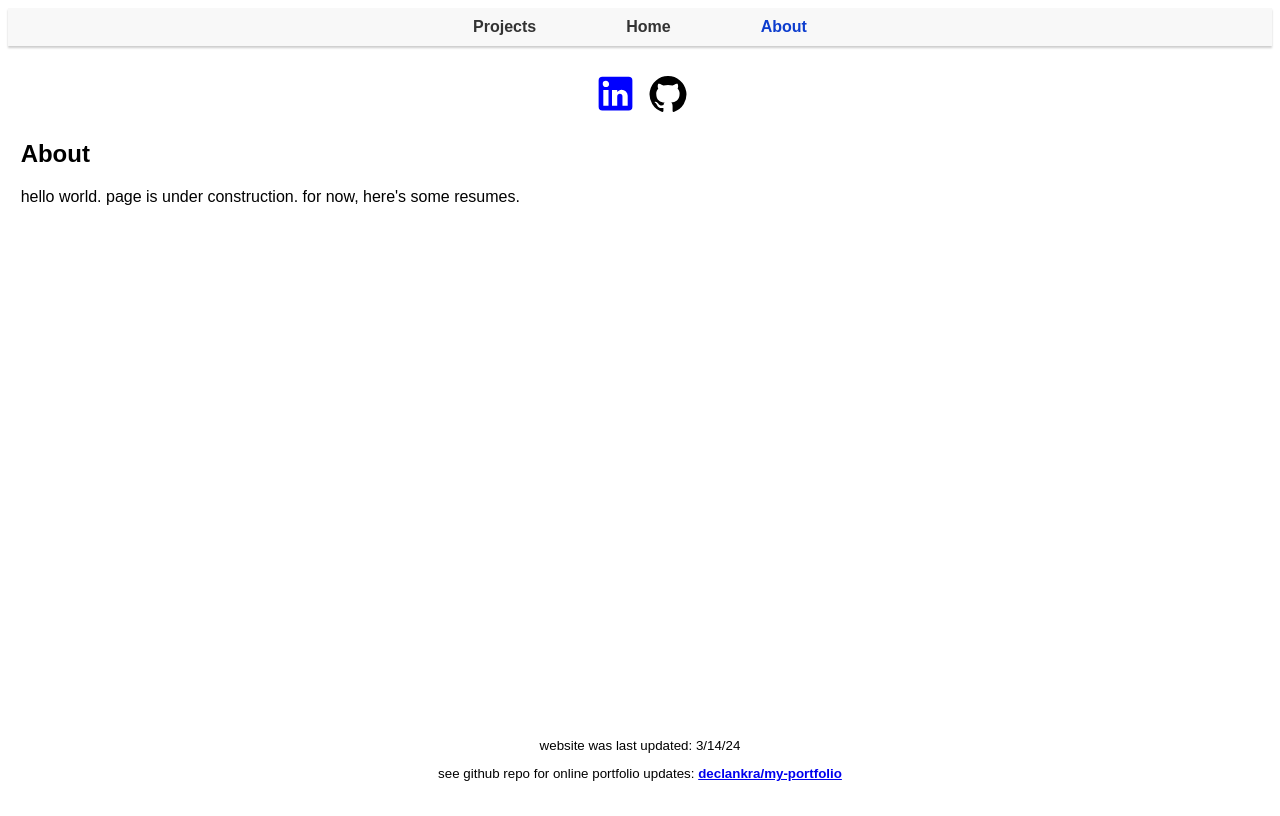
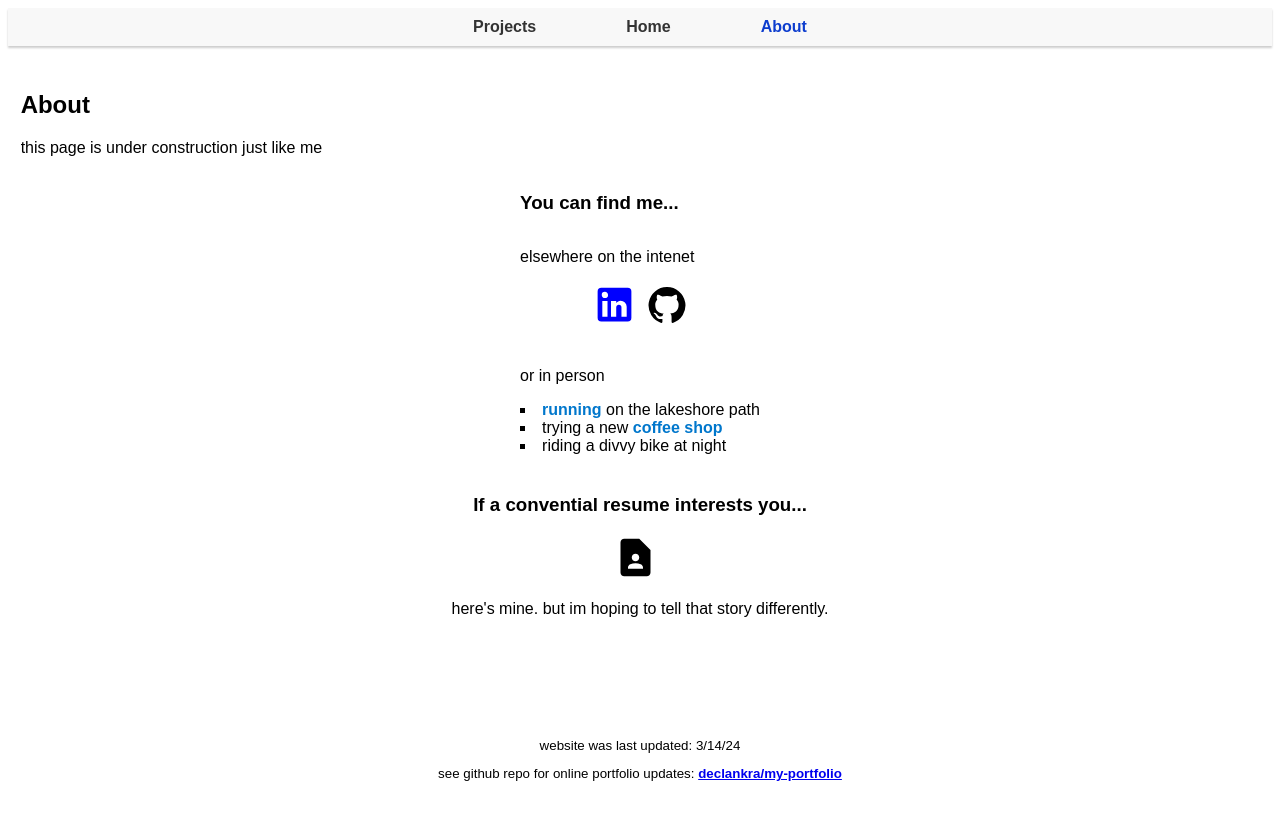
Before and after one commit to declankra/my-portfolio, a React (Create React App) app: page /about in a window 1280 px wide. Built offline with nearby package versions, Linux system fonts and the light colour scheme; what webfontloader would draw is missing.

Commit message:
finished about page + minor changes

```diff
--- a/src/index.css
+++ b/src/index.css
@@ -16,9 +16,13 @@
     font-weight: 400;
   }
 
-  li, a {
+  a {
     font-family: 'Titillium Web', sans-serif;
     font-weight: 800;
+  }
+
+  li {
+    list-style-type: square;
   }
 
   body {
--- a/src/pages/About.css
+++ b/src/pages/About.css
@@ -1,58 +1,3 @@
-.body {
+.main {
   width: 100%;
 }
-
-.resume-section {
-  width: 100%;
-}
-
-.resume-container {
-  text-align: center;
-  margin: auto;
-  display: flex;
-  flex-direction: column;
-  align-items: center; /* This will center the child elements horizontally */
-  justify-content: center; /* This will center the child elements vertically if there's space */
-  padding-top: 8px;
-  width: 100%;
-}
-
-.pdf-container {
-  margin-top: 15px;
-  overflow: auto; /* Adds scrollbars if the PDF is longer than the container */
-  height: 500px;
-  width: 65%;
-}
-
-
-.resume-header {
-  margin-bottom: 20px;
-}
-
-.resume-title, .resume-subtitle {
-  margin: 0;
-}
-
-.resume-subtitle {
-  color: #666; /* Dark grey color for the subtitle */
-}
-
-.resume-switch {
-  text-align: center;
-  margin-bottom: 20px; /* Added for spacing */
-}
-
-.resume-button {
-  background: white;
-  color: blue;
-  border: none;
-  cursor: pointer;
-  padding: 5px;
-  margin: 0 5px; /* Added for spacing between buttons */
-}
-
-@media screen and (max-width: 767px) {
-  .pdf-container {
-      height: 450px;
-  }
-}
--- a/src/pages/About.js
+++ b/src/pages/About.js
@@ -1,7 +1,9 @@
-import React, { useState } from 'react';
+import React from 'react';
 import './About.css';
 import GitHubIcon from '@mui/icons-material/GitHub';
 import LinkedInIcon from '@mui/icons-material/LinkedIn';
+import ContactPageIcon from '@mui/icons-material/ContactPage';
+
 
 
 
@@ -11,6 +13,14 @@ function About() {
     return (
         <main>
             <section className='hero'>
+                <h1>About</h1>
+                <p>this page is under construction just like me</p>
+            </section>
+
+            <div className = 'body'>
+            <div className='findMe' style={{ display: 'grid', justifyContent: 'center', alignItems: 'center', marginBottom: '20px' }}>
+                <h3>You can find me...</h3>
+                <p >elsewhere on the intenet</p>
                 <div style={{ display: 'flex', justifyContent: 'center', alignItems: 'center', marginBottom: '20px' }}>
                     {/* LinkedIn Icon */}
                     <a href="https://www.linkedin.com/in/declan-kramper" target="_blank" rel="noopener noreferrer" style={{ marginRight: '10px' }}>
@@ -21,11 +31,20 @@ function About() {
                         <GitHubIcon sx={{ fontSize: 40, color: 'black' }} />
                     </a>
                 </div>
-                <h1>About</h1>
-                <p>hello world. page is under construction. for now, here's some resumes.</p>
-            </section>
-            <section className='body'>
-            </section>
+
+                <p>or in person</p>
+                <li><a href = "https://www.strava.com/athletes/98367252">running</a> on the lakeshore path</li>
+                <li>trying a new <a href = "https://www.icloud.com/notes/09eYa9zcbOnblaYQQ4n6YD7NQ#Coffee_shop_rankings">coffee shop</a></li>
+                <li>riding a divvy bike at night</li>
+            </div>
+
+            <h3>If a convential resume interests you...</h3>
+            {/* PDF Icon */}
+            <a href="https://www.declankramper.me/resume" target="_blank" rel="noopener noreferrer" style={{ marginRight: '10px' }}>
+                        <ContactPageIcon sx={{ fontSize: 45, color: 'black' }} />
+                    </a>
+            <p>here's mine. but im hoping to tell that story differently.</p>
+            </div>
         </main>
     );
 }
--- a/src/pages/Resume.css
+++ b/src/pages/Resume.css
@@ -0,0 +1,54 @@
+.resume-section {
+    width: 100%;
+  }
+
+  .resume-container {
+    text-align: center;
+    margin: auto;
+    display: flex;
+    flex-direction: column;
+    align-items: center; /* This will center the child elements horizontally */
+    justify-content: center; /* This will center the child elements vertically if there's space */
+    padding-top: 8px;
+    width: 100%;
+  }
+
+  .pdf-container {
+    margin-top: 15px;
+    overflow: auto; /* Adds scrollbars if the PDF is longer than the container */
+    height: 500px;
+    width: 65%;
+  }
+
+
+  .resume-header {
+    margin-bottom: 20px;
+  }
+
+  .resume-title, .resume-subtitle {
+    margin: 0;
+  }
+
+  .resume-subtitle {
+    color: #666; /* Dark grey color for the subtitle */
+  }
+
+  .resume-switch {
+    text-align: center;
+    margin-bottom: 20px; /* Added for spacing */
+  }
+
+  .resume-button {
+    background: white;
+    color: blue;
+    border: none;
+    cursor: pointer;
+    padding: 5px;
+    margin: 0 5px; /* Added for spacing between buttons */
+  }
+
+  @media screen and (max-width: 767px) {
+    .pdf-container {
+        height: 450px;
+    }
+  }
```
